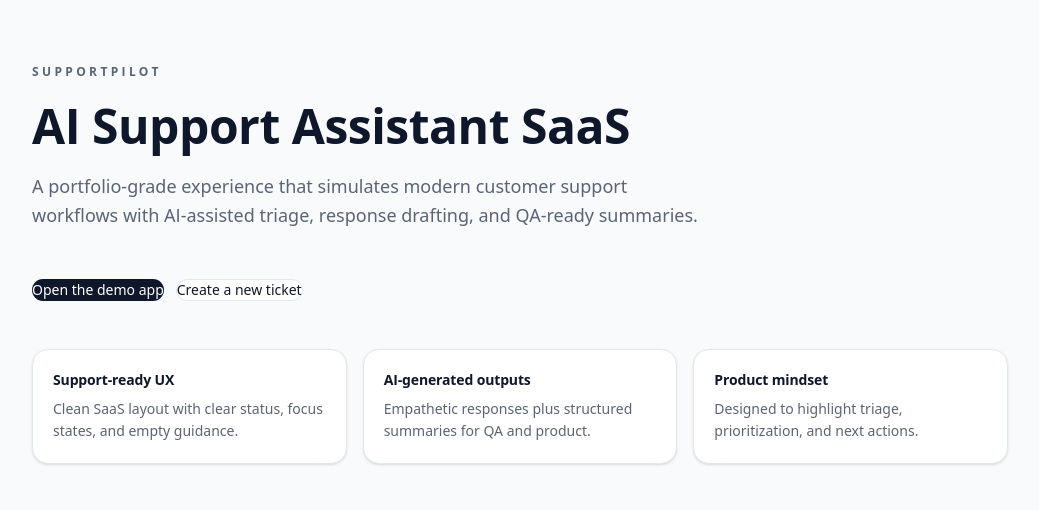
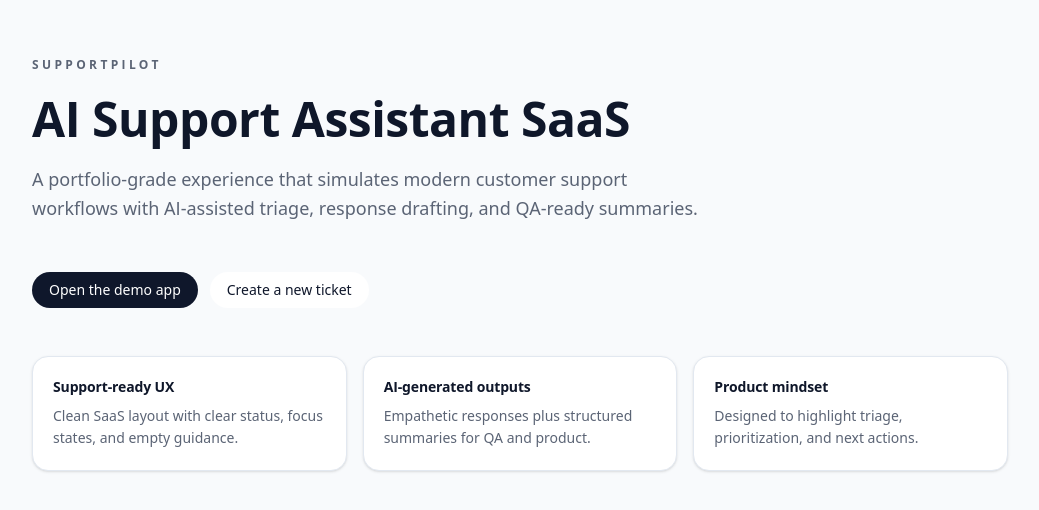
Before and after one commit to webluma/supportpilot, a Next.js app: page / in a window 1280 px wide. Shown: the part 136-646 px from the top of the page, without its empty margins (120-1159 px from the left). Built offline with nearby package versions, Linux system fonts and the light colour scheme.

Commit message:
style: atualizar estilos base do componente Button com bordas arredondadas e melhor consistência

```diff
--- a/components/ui/Button.tsx
+++ b/components/ui/Button.tsx
@@ -6,7 +6,7 @@ import { cn } from "./utils";
 type ButtonVariant = "primary" | "secondary" | "ghost";
 
 const baseStyles =
-  "inline-flex items-center justify-center rounded-md text-sm font-medium transition-colors focus-visible:outline-none focus-visible:ring-2 focus-visible:ring-slate-900 focus-visible:ring-offset-2 ring-offset-slate-50 disabled:pointer-events-none disabled:opacity-60";
+  "inline-flex h-9 items-center justify-center gap-2 whitespace-nowrap rounded-full px-4 text-sm font-medium transition-colors border border-transparent focus-visible:outline-none focus-visible:ring-2 focus-visible:ring-slate-900 focus-visible:ring-offset-2 ring-offset-white disabled:cursor-not-allowed disabled:opacity-60 disabled:pointer-events-none";
 
 const variantStyles: Record<ButtonVariant, string> = {
   primary: "bg-slate-900 text-white hover:bg-slate-800",
```
